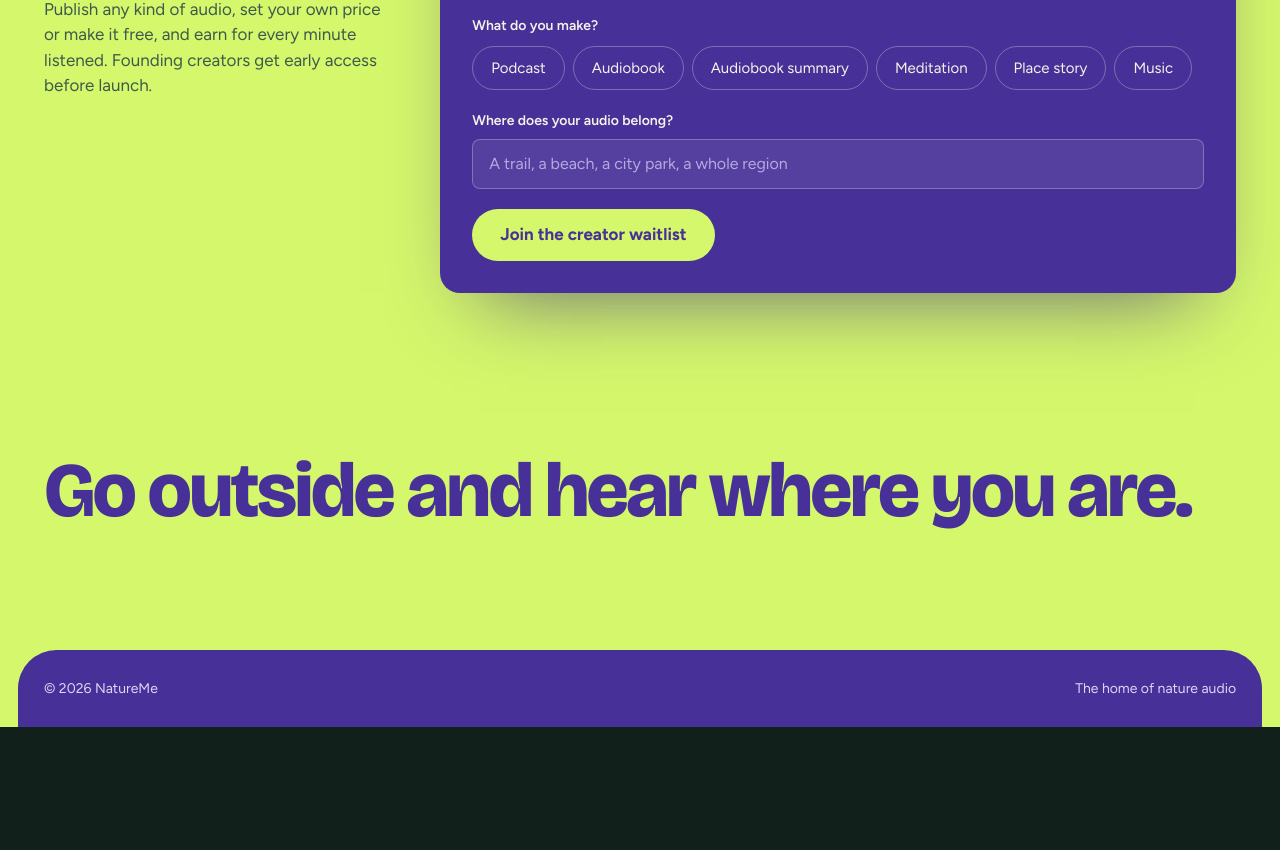
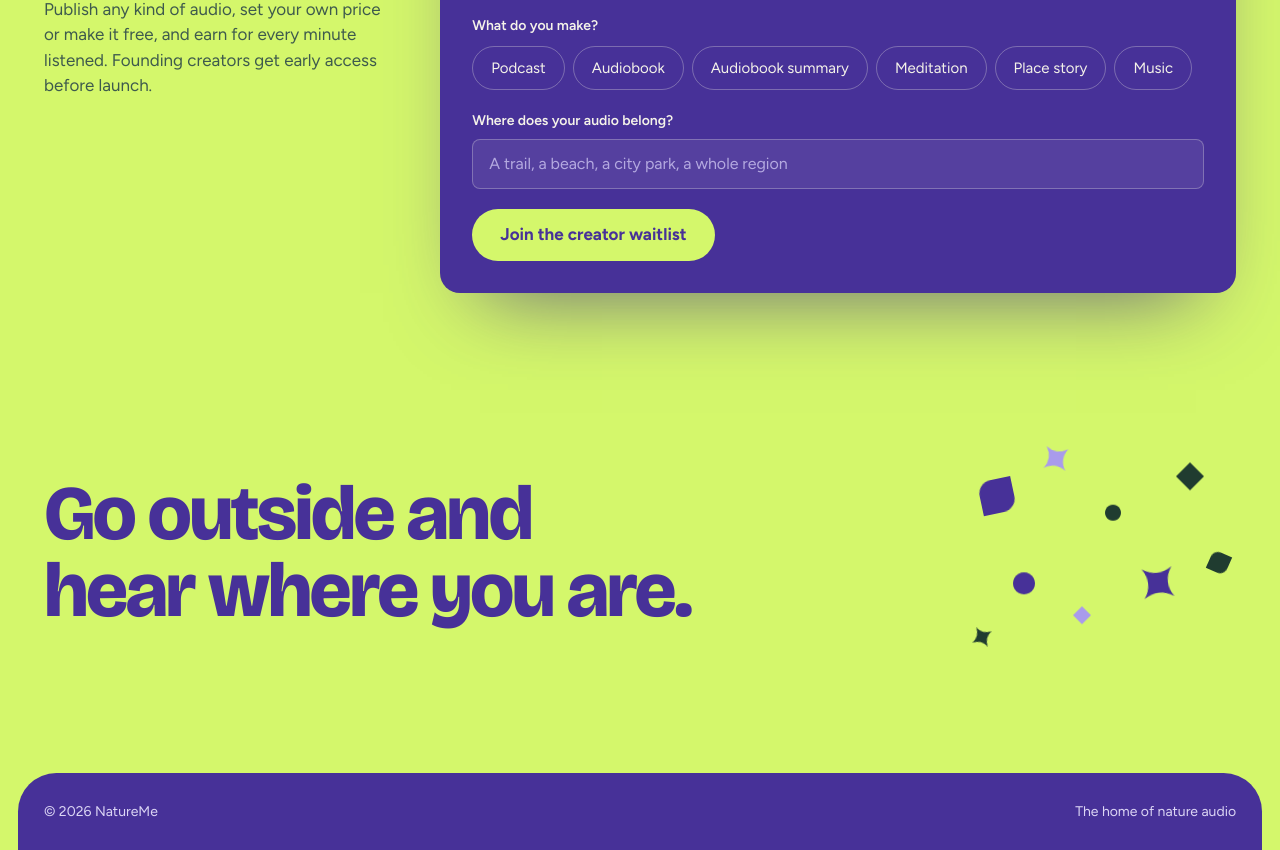
Before and after one commit to NatureMewebdemo/natureme-web, a Next.js app: page /coming-soon in a window 1280 px wide. Shown: the part 3131-3981 px from the top of the page. Before the commit the page ends 3858 px from the top, so only its background shows below. Built offline with nearby package versions, Linux system fonts and the light colour scheme; what world-atlas would draw is missing.

Commit message:
Scatter small palette shapes beside the closing line
Co-Authored-By: Claude Opus 5.5 <noreply@anthropic.com>
Claude-Session: https://claude.ai/code/session_01A6s5zZ7C87myJc7rhawKoR

```diff
--- a/app/coming-soon/landing.css
+++ b/app/coming-soon/landing.css
@@ -127,7 +127,13 @@ body:has(.landing) .dock{display:none}
 .ls-done{gap:10px}
 .ls-done-title{font-family:var(--font-grotesk),var(--body);font-weight:800;font-size:32px;letter-spacing:-.02em}
 
-.ls-closing{padding-block:40px 120px}
+.ls-closing{padding-block:40px 120px;display:flex;align-items:center;gap:clamp(24px,4vw,64px)}
+/* small palette shapes scattered to the right of the closing line */
+.ls-scatter{position:relative;flex:1 1 360px;align-self:stretch;min-height:200px;max-width:520px}
+.ls-scatter svg{position:absolute;overflow:visible}
+@media (prefers-reduced-motion:no-preference){.ls-scatter svg{animation:ls-bob 6s ease-in-out infinite alternate}}
+@keyframes ls-bob{to{translate:0 -10px}}
+@media (max-width:760px){.ls-closing{flex-direction:column;align-items:stretch}.ls-scatter{flex:none;min-height:130px;max-width:none}}
 .ls-closing p{color:var(--ls-violet);max-width:16em;font-family:var(--font-grotesk),var(--body);font-weight:800;font-size:clamp(40px,6vw,88px);line-height:1;letter-spacing:-.035em;text-wrap:balance}
 .ls-foot{background:var(--ls-violet);color:var(--ls-on-violet);border-radius:clamp(28px,3vw,48px) clamp(28px,3vw,48px) 0 0;margin-inline:clamp(8px,1.4vw,20px)}
 .ls-foot .ls-wrap{padding-block:28px max(28px,env(safe-area-inset-bottom,0px));display:flex;justify-content:space-between;gap:16px;flex-wrap:wrap;font-size:14px}
--- a/app/coming-soon/page.tsx
+++ b/app/coming-soon/page.tsx
@@ -18,6 +18,19 @@ const SHAPES = {
   star: "M0 0Q50 34 100 0Q66 50 100 100Q50 66 0 100Q34 50 0 0Z",
   circle: "M50 0A50 50 0 1 1 49.99 0Z",
 };
+
+/** Small shapes scattered beside the closing line: [shape, color, left %, top %, size px, rotation deg]. */
+const SCATTER: [string, string, number, number, number, number][] = [
+  [SHAPES.leaf, "var(--ls-violet)", 6, 18, 34, -12],
+  [SHAPES.star, "var(--ls-violet-soft)", 30, 2, 22, 8],
+  [SHAPES.circle, "var(--ls-forest)", 52, 30, 16, 0],
+  [SHAPES.diamond, "var(--ls-forest)", 78, 8, 28, 0],
+  [SHAPES.circle, "var(--ls-violet)", 18, 62, 22, 0],
+  [SHAPES.diamond, "var(--ls-violet-soft)", 40, 78, 18, 0],
+  [SHAPES.star, "var(--ls-violet)", 66, 58, 30, -6],
+  [SHAPES.leaf, "var(--ls-forest)", 90, 50, 20, 24],
+  [SHAPES.star, "var(--ls-forest)", 4, 88, 16, 14],
+];
 
 const HELPS = [
   { shape: SHAPES.leaf, color: "var(--ls-lime)", title: "Find stories where you stand", body: "Open the map and hear what's pinned around you: local history, a guided sit, the next chapter of an audiobook." },
@@ -107,6 +120,13 @@ export default function ComingSoonPage() {
 
       <section className="ls-wrap ls-closing">
         <p>Go outside and hear where you are.</p>
+        <div className="ls-scatter" aria-hidden="true">
+          {SCATTER.map(([shape, color, left, top, size, turn], i) => (
+            <svg key={i} viewBox="0 0 100 100" style={{ left: `${left}%`, top: `${top}%`, width: size, height: size, rotate: `${turn}deg`, animationDelay: `${-i * 0.7}s` }}>
+              <path d={shape} fill={color} />
+            </svg>
+          ))}
+        </div>
       </section>
 
       <footer className="ls-foot">
```
